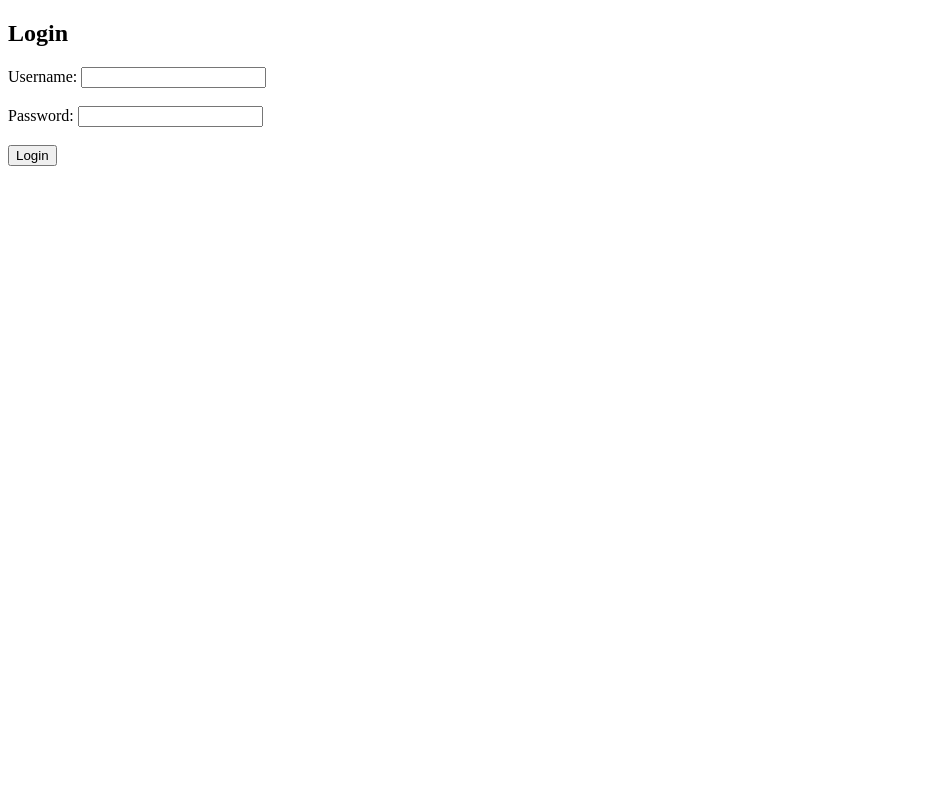
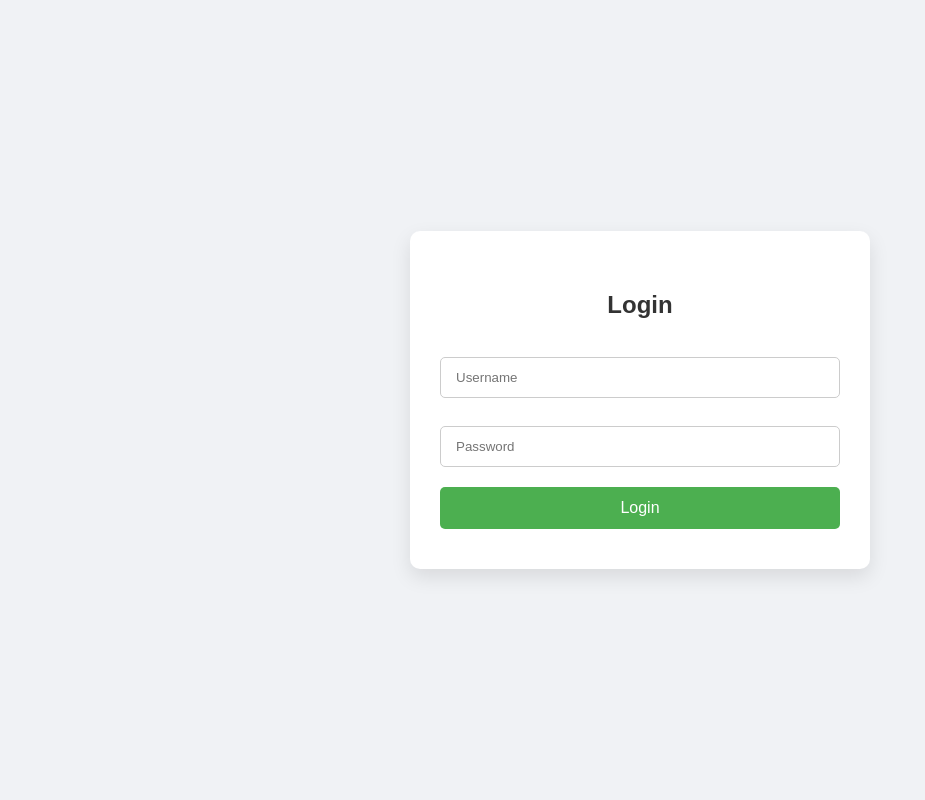
Before and after one commit to alijonovaward/Sitora, a Django app: page /login/ in a window 1280 px wide. Shown: the whole page, without its empty margins (0-925 px from the left). Run offline with Django 5.2, Linux system fonts and the light colour scheme.

Commit message:
login oynasi tel ga moslashdi va css qo'shildi

```diff
--- a/config/settings.py
+++ b/config/settings.py
@@ -13,7 +13,7 @@ SECRET_KEY = 'django-insecure-d@xotp2$b*z!$*&%w0vtt3#ni)d3+g(=#45b3%je3*r1q8wb$*
 # SECURITY WARNING: don't run with debug turned on in production!
 DEBUG = True
 
-ALLOWED_HOSTS = []
+ALLOWED_HOSTS = ["*"]
 
 
 # Application definition
--- a/zapp/templates/zapp/login.html
+++ b/zapp/templates/zapp/login.html
@@ -1,26 +1,92 @@
 <!DOCTYPE html>
 <html>
 <head>
+    <meta charset="UTF-8">
+    <meta name="viewport" content="width=device-width, initial-scale=1.0">
     <title>Login</title>
+    <style>
+        /* Body */
+        body {
+            font-family: Arial, sans-serif;
+            background: #f0f2f5;
+            display: flex;
+            justify-content: center;
+            align-items: center;
+            height: 100vh;
+            margin: 0;
+        }
+
+        /* Login form container */
+        .login-container {
+            background: white;
+            padding: 40px 30px;
+            border-radius: 10px;
+            box-shadow: 0 8px 20px rgba(0,0,0,0.1);
+            width: 100%;
+            max-width: 400px;
+        }
+
+        /* Heading */
+        .login-container h2 {
+            text-align: center;
+            margin-bottom: 30px;
+            color: #333;
+        }
+
+        /* Inputs */
+        .login-container input[type="text"],
+        .login-container input[type="password"] {
+            width: 100%;
+            padding: 12px 15px;
+            margin: 8px 0 20px 0;
+            border: 1px solid #ccc;
+            border-radius: 5px;
+            box-sizing: border-box;
+        }
+
+        /* Button */
+        .login-container button {
+            width: 100%;
+            padding: 12px;
+            background-color: #4CAF50;
+            border: none;
+            border-radius: 5px;
+            color: white;
+            font-size: 16px;
+            cursor: pointer;
+            transition: background-color 0.3s ease;
+        }
+
+        .login-container button:hover {
+            background-color: #45a049;
+        }
+
+        /* Messages */
+        .messages p {
+            color: red;
+            text-align: center;
+            margin-bottom: 15px;
+        }
+    </style>
 </head>
 <body>
+    <div class="login-container">
         <h2>Login</h2>
 
+        <div class="messages">
             {% if messages %}
                 {% for message in messages %}
-            <p style="color:red;">{{ message }}</p>
+                    <p>{{ message }}</p>
                 {% endfor %}
             {% endif %}
+        </div>
 
         <form method="POST">
             {% csrf_token %}
-        <label>Username:</label>
-        <input type="text" name="username" required><br><br>
-
-        <label>Password:</label>
-        <input type="password" name="password" required><br><br>
-
+            <input type="text" name="username" placeholder="Username" required>
+            <input type="password" name="password" placeholder="Password" required>
             <button type="submit">Login</button>
         </form>
+    </div>
 </body>
 </html>
```
Lines whose indentation alone changed are shown as unchanged.
